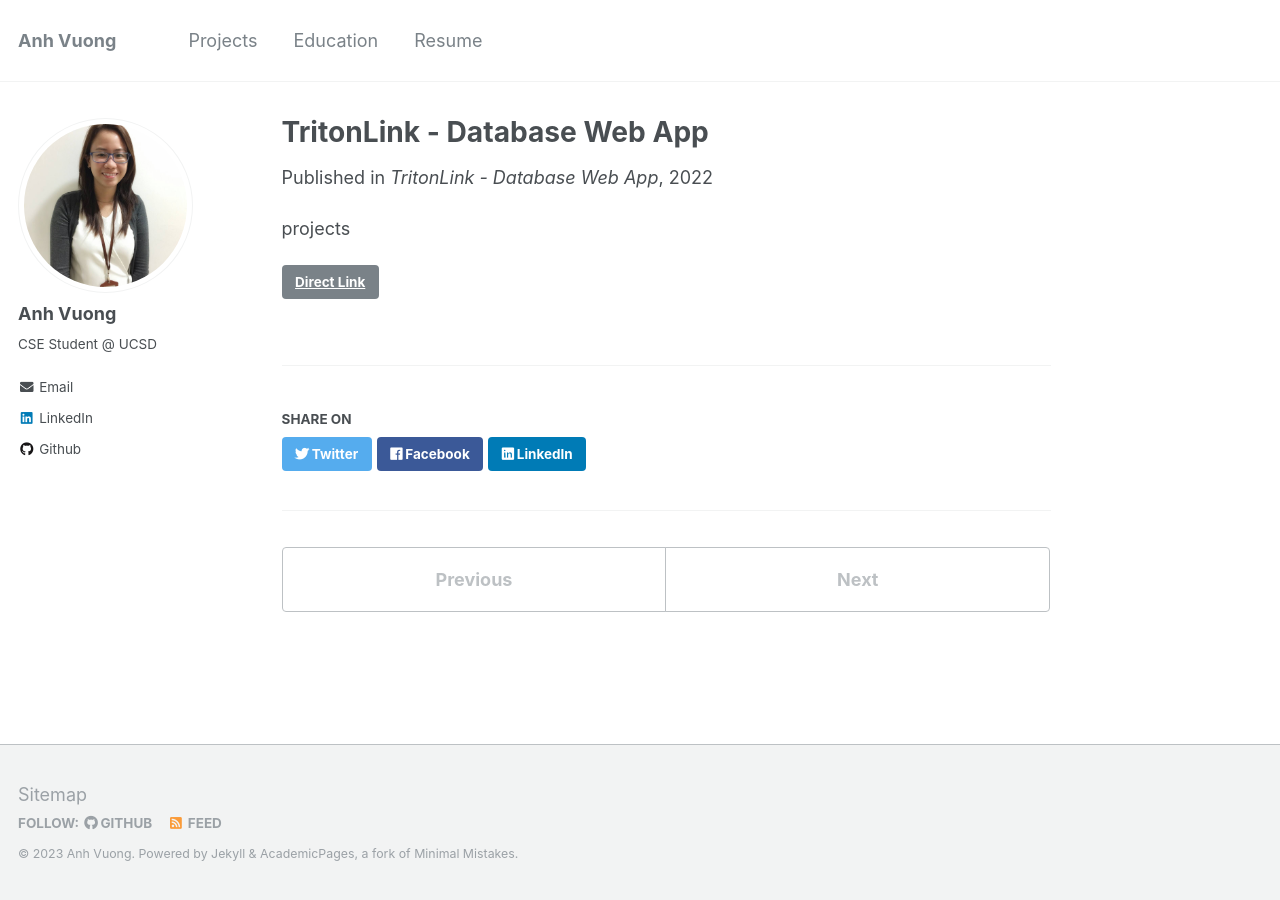
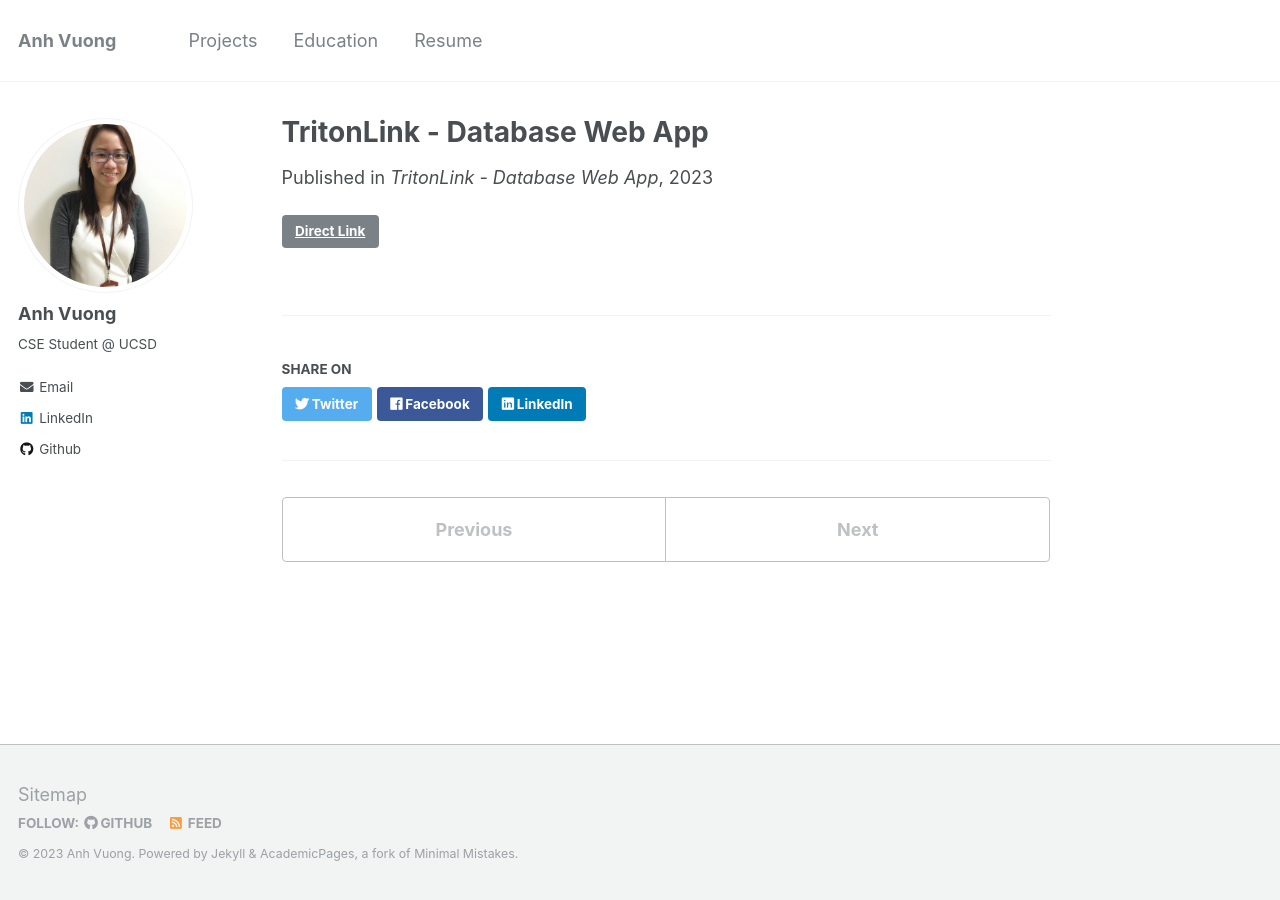
Before and after one commit to ahvuong/ahvuong.github.io, a Jekyll site: the page built from _projects/2022-tritonlink.md, in a window 1280 px wide. Built offline with Jekyll 4.4.1, drawn with Linux system fonts in a browser that asks for light colours.

Commit message:
Update change

```diff
--- a/_projects/2022-tritonlink.md
+++ b/_projects/2022-tritonlink.md
@@ -1,12 +1,9 @@
 ---
-title: "TritonLink - Database Web App"
+title: 'TritonLink - Database Web App'
 collection: projects
 permalink: /projects/2022-tritonlink
-excerpt: "projects"
-date: 2022-06-12
+date: 2023-06-12
 venue: 'TritonLink - Database Web App'
 link: 'https://youtu.be/WuNjX2rVSFg'
 github: 'https://github.com/ahvuong/TritonLink-Database-Web-App'
-order_number: 2
 ---
-projects
```
